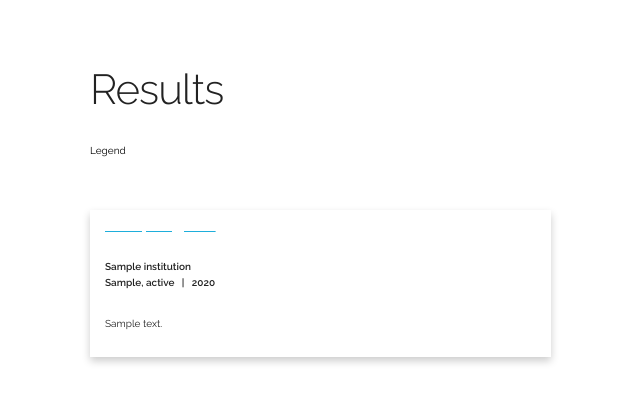
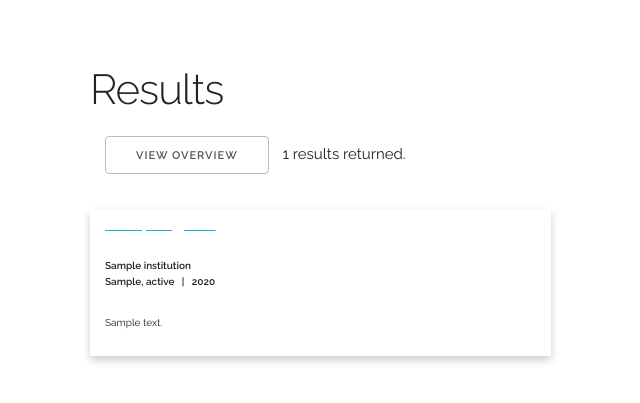
Before and after one commit to smythp/NEH-impact, a Flask app: template app/templates/results.html in a window 1280 px wide. Shown: the part 68-471 px from the top of the page, without its empty margins (70-710 px from the left). Run offline with Flask 2, Linux system fonts and the light colour scheme; the template is opened without the code that fills it: most values are stand-ins (such as "Sample title", 1, 10 or a date in 2020).

Commit message:
Fixecd typo in about.html Added overview viewer button Added logic to count categories and overall results

```diff
--- a/app/static/styles.css
+++ b/app/static/styles.css
@@ -145,7 +145,10 @@ strong {
     background-color: #2B52BC;
 }
 .digital_humanities {
-
+    background-color: #ff3030;
+}
+.research_education {
+    background-color: #228b22;
 }
 
 .legend {
--- a/app/templates/about.html
+++ b/app/templates/about.html
@@ -9,6 +9,6 @@
 
 <h1>About</h1>
 
-<p>The NEH Impact Index is a way to look up projects near you that have been funded by the National Endowment for the Humanities. Enter a zip code and you'll see a list of projects at institutios in your area.</p>
+<p>The NEH Impact Index is a way to look up projects near you that have been funded by the National Endowment for the Humanities. Enter a zip code and you'll see a list of projects at institutions in your area.</p>
 
 {% endblock %}
--- a/app/templates/index.html
+++ b/app/templates/index.html
@@ -7,7 +7,7 @@
 <form method="post" action="/index.html">
   <div class="row">
     <h2>Enter a zip code</h2>
-    {{ render_field(form.zip, class="u-full-width", placeholder="try 10016") }}  </div>
+    {{ render_field(form.zip, class="u-full-width", placeholder="try 10016", autofocus=True) }}  </div>
   <span id="hide-buttons">
     <input id="submit-button" class="button-primary" type="submit" value="Submit">
 
--- a/app/templates/results.html
+++ b/app/templates/results.html
@@ -16,12 +16,13 @@
 
 <h2>Results</h2>
 
-<div style="width: 120px">
+<p><button id="view_overview" style="margin-right:10px">View Overview</button> {{ results_count }} results returned. </p>
+<div id="overview_panel" style="display:none;margin-left:5%;width: 200px">
 
   <p>
-    <div class="legend headline">Legend</div>
+    <!-- <div class="legend headline">Legend</div> -->
     {% for division in divisions %}
-    <div class="legend {{ division.class }}">{{ division.name }}</div>
+    <div class="legend {{ division.class }}">{{ division.name }}: {{ division.count }} results</div>
     {% endfor %}
   </p>
 </div>
@@ -50,5 +51,12 @@
   {{ loop.cycle('', '</div>') | safe }}
   {% endfor %}
 
+<script>
+ $("#view_overview").click(function(){
+     $("#overview_panel").toggle("slow");
+ });
+
+</script>
+
 
 {% endblock %}
```
Also changed, not shown: app/views.py (+12 -9 lines).
